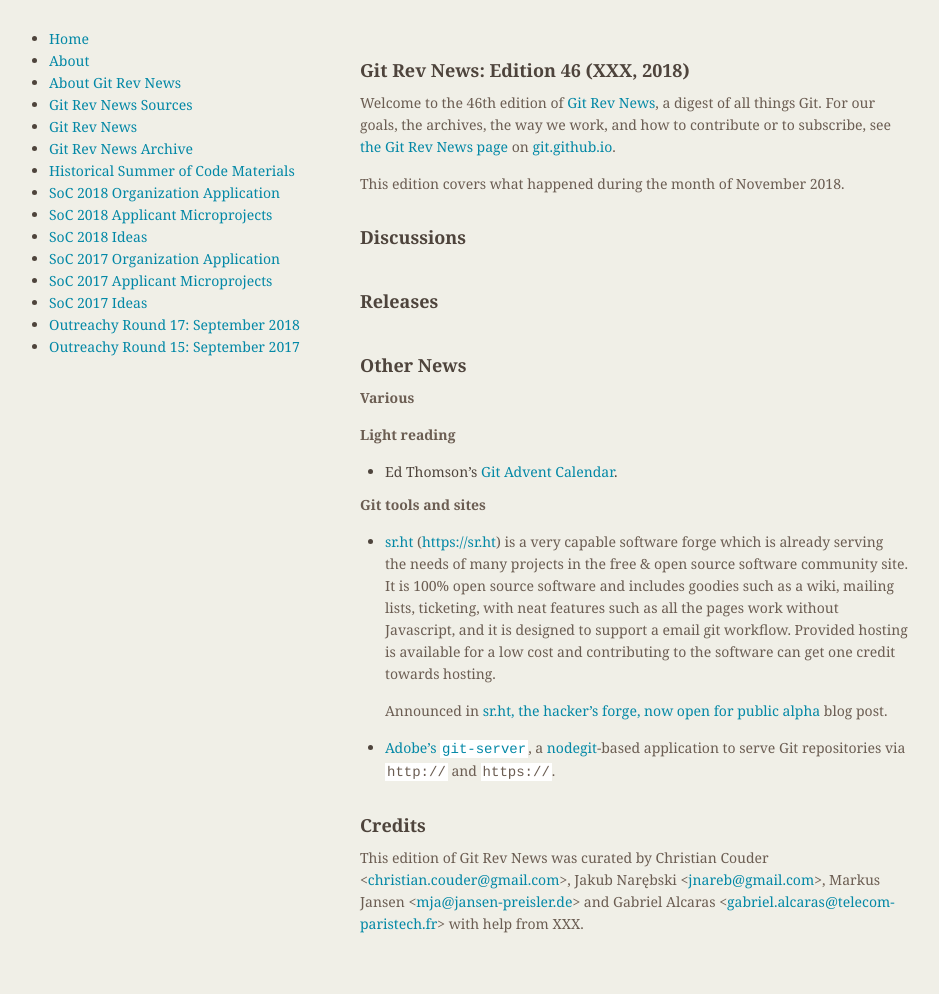
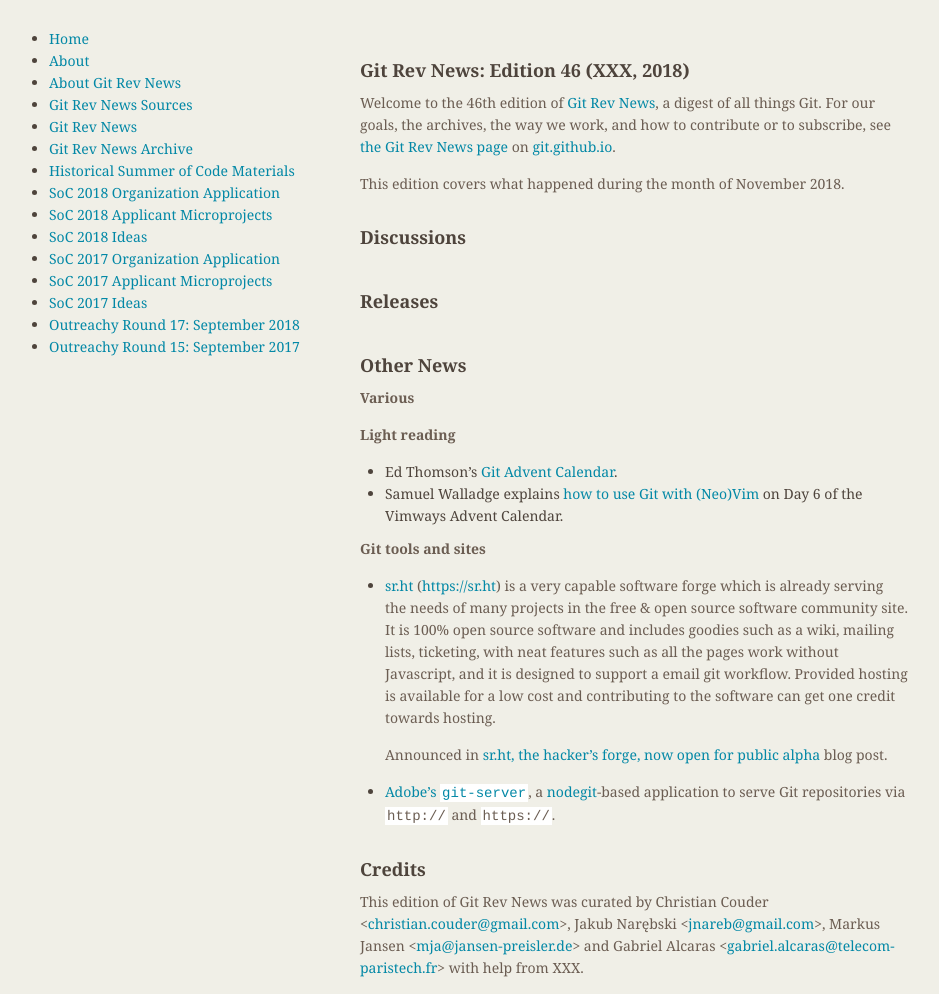
Before and after one commit to git/git.github.io, a Jekyll site: the page built from rev_news/drafts/edition-46.md, in a window 1280 px wide. Shown: the whole page, without its empty margins (174-1113 px from the left). Built offline with Jekyll 4.4.1, drawn with Linux system fonts in a browser that asks for light colours; before the commit the page ends 950 px from its top, so only the background shows below that.

Commit message:
rn-46: add link to Git and Vim article

```diff
--- a/rev_news/drafts/edition-46.md
+++ b/rev_news/drafts/edition-46.md
@@ -44,6 +44,7 @@
 __Light reading__
 
 * Ed Thomson's [Git Advent Calendar](https://www.edwardthomson.com/blog/git_tips_and_tricks_advent_calendar.html).
+* Samuel Walladge explains [how to use Git with (Neo)Vim](https://vimways.org/2018/vim-and-git/) on Day 6 of the Vimways Advent Calendar.
 
 __Git tools and sites__
 * [sr.ht](https://sr.ht/) ([https://sr.ht](https://sr.ht/))
```
